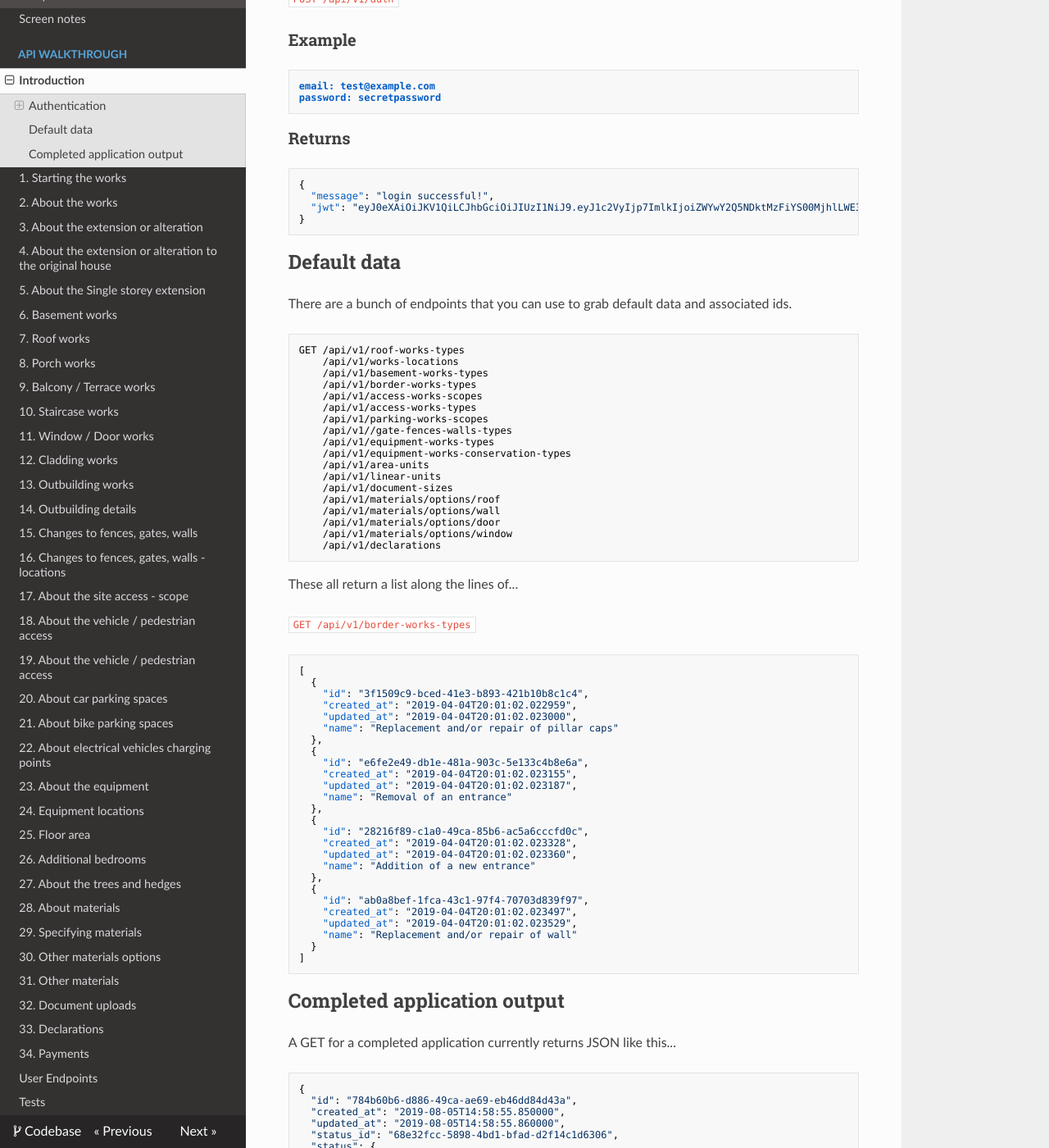
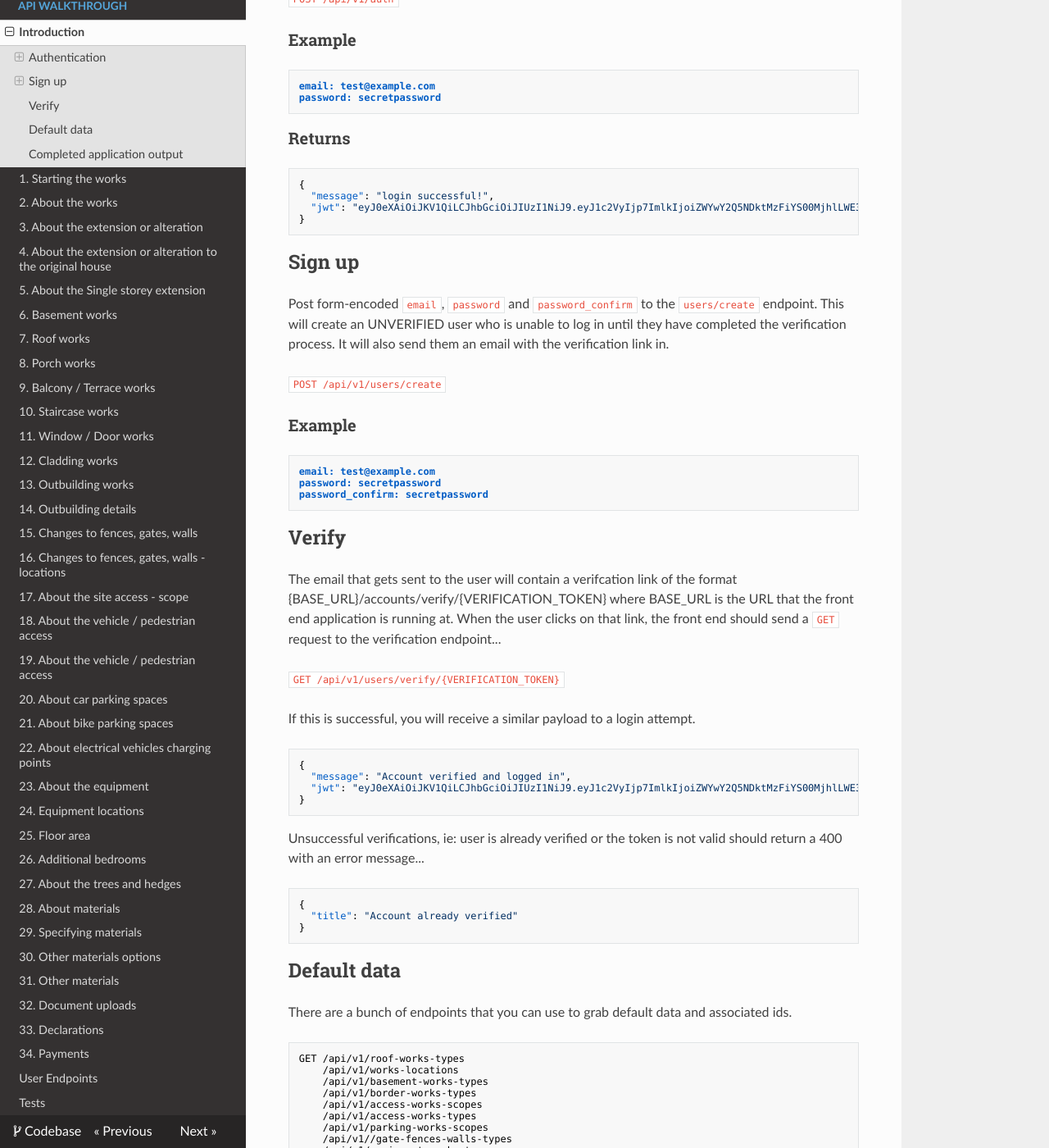
Before and after one commit to LBHackney-IT/smpa-backend, an MkDocs documentation site: the page built from docs/docs/screens/0-screen.md, in a window 1280 px wide and 1400 px high, scrolled down 303 px. Shown: the whole window at 82% size. Built offline with MkDocs 1.6.1, drawn with Linux system fonts in a browser that asks for light colours; nearby versions of some CDN libraries.

Commit message:
Adds docs for account creation and verification.

```diff
--- a/docs/docs/screens/0-screen.md
+++ b/docs/docs/screens/0-screen.md
@@ -19,6 +19,37 @@ Post form-encoded `email` and `password` to the auth endpoint and receive a JSON
     }
 
 
+## Sign up
+
+Post form-encoded `email`, `password` and `password_confirm` to the `users/create` endpoint. This will create an UNVERIFIED user who is unable to log in until they have completed the verification process. It will also send them an email with the verification link in.
+
+`POST /api/v1/users/create`
+
+### Example
+
+    email: test@example.com
+    password: secretpassword
+    password_confirm: secretpassword
+
+
+## Verify
+
+The email that gets sent to the user will contain a verifcation link of the format {BASE_URL}/accounts/verify/{VERIFICATION_TOKEN} where BASE_URL is the URL that the front end application is running at. When the user clicks on that link, the front end should send a `GET` request to the verification endpoint...
+
+`GET /api/v1/users/verify/{VERIFICATION_TOKEN}`
+
+If this is successful, you will receive a similar payload to a login attempt.
+
+    {
+      "message": "Account verified and logged in",
+      "jwt": "eyJ0eXAiOiJKV1QiLCJhbGciOiJIUzI1NiJ9.eyJ1c2VyIjp7ImlkIjoiZWYwY2Q5NDktMzFiYS00MjhlLWE3ZTQtMTk0MzczOWIxN2YwIn0sImlhdCI6MTU1NDQ2MDQ0MSwibmJmIjoxNTU0NDYwNDQxLCJleHAiOjE1NTQ1NDY4NDF9.4bIuU99dFXVb3nmEpohvkCl_etOJ0bDm3OT916Suyxo"
+    }
+
+Unsuccessful verifications, ie: user is already verified or the token is not valid should return a 400 with an error message...
+
+    {
+      "title": "Account already verified"
+    }
 
 
 ## Default data
```
Also changed, not shown: 5 other files.
